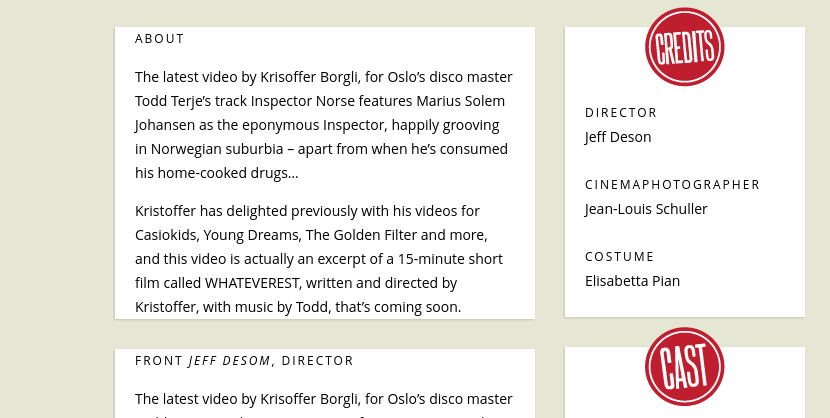
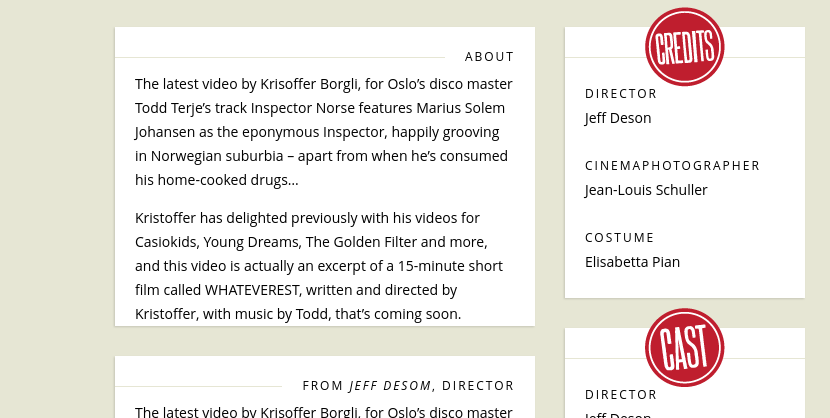
Before and after one commit to devinhunt/promonews-wireframes, a plain HTML site: page video.html in a window 1280 px wide. Shown: the part 755-1173 px from the top of the page, 0-830 px from the left. Drawn offline with Linux system fonts and the light colour scheme.

Commit message:
Playing with content headers

```diff
--- a/css/type.less
+++ b/css/type.less
@@ -171,8 +171,24 @@ dl {
 }
 
 /* ==========================================================================
-   Lists
+   Article Typograpy
    ========================================================================== */
+
+// Special header for random section
+.content header {
+  position: relative;
+  height: 30px;
+  border-bottom: @bodyBackground 1px solid;
+
+  h2 {
+    position: absolute;
+    top: 18px;
+    right: 0;
+    margin: 0;
+    text-align: center;
+    background: @containerColor;
+  }
+}
 
 // Give type in articles space
 article p,
--- a/video.html
+++ b/video.html
@@ -147,7 +147,7 @@
 
             <section class="content">
               <header>
-                <h2>Front <em>Jeff Desom</em>, Director</h2>
+                <h2>From <em>Jeff Desom</em>, Director</h2>
               </header>
 
               <p>
```
Also changed, not shown: css/style.css.
